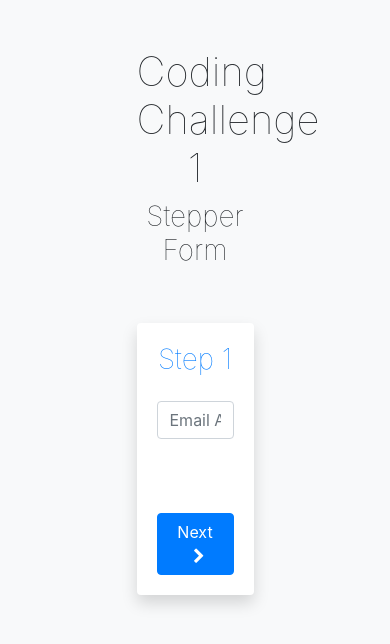
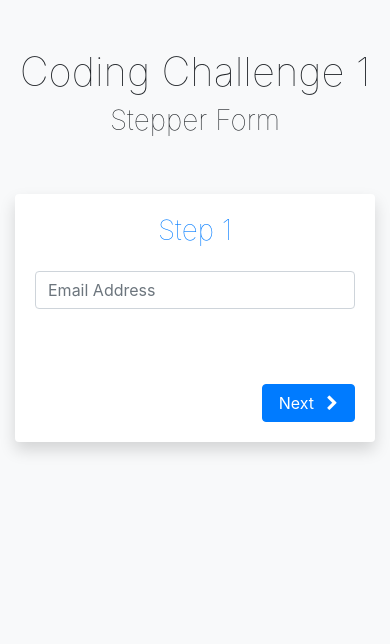
Before and after one commit to Joshmamroud/stepper-form, a website: page index.html in a window 390 px wide. Drawn offline with nearby package versions, Linux system fonts and the light colour scheme.

Commit message:
Fix for mobile

```diff
--- a/index.html
+++ b/index.html
@@ -12,12 +12,12 @@
     <link rel="stylesheet" href="https://stackpath.bootstrapcdn.com/font-awesome/4.7.0/css/font-awesome.min.css" />
     <title>Stepper Form</title>
   </head>
-  <body class="bg-light p-5">
+  <body class="bg-light py-5 px-lg-5">
     <div class="container">
+      <h1 class="text-center font-weight-lighter">Coding Challenge 1</h1>
+      <h3 class="text-center pb-5 font-weight-lighter">Stepper Form</h3>
       <div class="row">
-        <div class="col-6 offset-3">
-          <h1 class="text-center font-weight-lighter">Coding Challenge 1</h1>
-          <h3 class="text-center pb-5 font-weight-lighter">Stepper Form</h3>
+        <div class="col-lg-6 offset-lg-3">
           <div class="card shadow border-0">
             <div class="card-body">
               <form action="" class="stepper-form">
```
